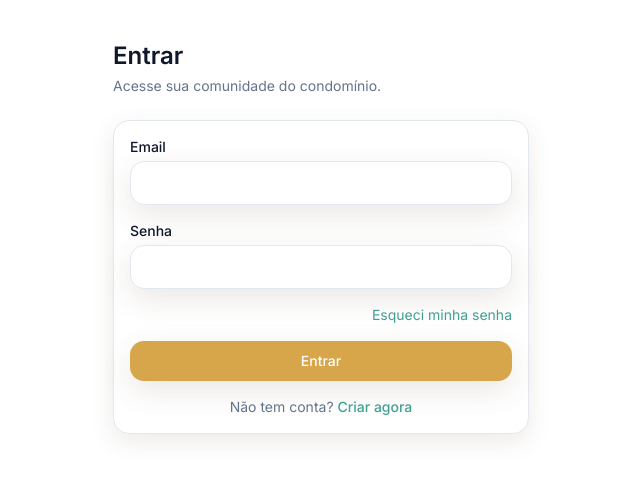
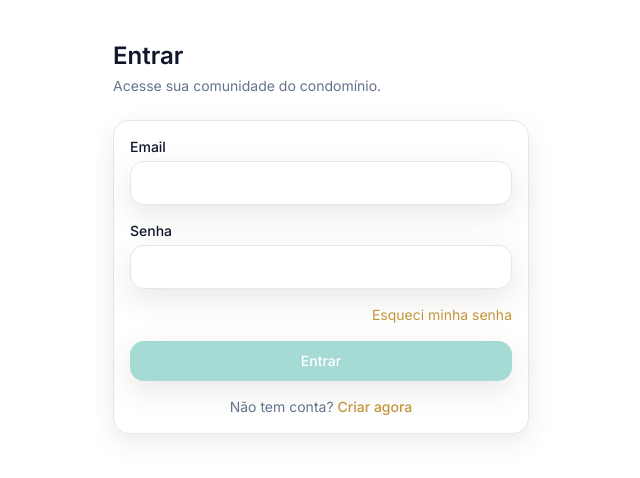
Before and after one commit to PedroHenriqueSales/condo-frontend, a React (Vite) app: page /login in a window 1280 px wide. Shown: the top 478 px of the page, without its empty margins (319-959 px from the left). Built offline with nearby package versions, Linux system fonts and the light colour scheme; no server answers.

Commit message:
Ajuste de identidade visual

```diff
--- a/src/components/AdPlaceholder.tsx
+++ b/src/components/AdPlaceholder.tsx
@@ -20,7 +20,7 @@ export function AdPlaceholder({ className = "", compact = false }: AdPlaceholder
       <img
         src={logoIcon}
         alt=""
-        className="h-full w-full object-contain p-2"
+        className="h-full w-full object-contain bg-transparent p-2"
         aria-hidden
       />
     </div>
--- a/src/components/Button.tsx
+++ b/src/components/Button.tsx
@@ -22,13 +22,13 @@ export function Button({
 
   const variants = {
     primary:
-      "bg-primary text-white shadow-soft hover:bg-primary-strong active:bg-primary-strong focus:ring-primary/40",
+      "bg-primary/50 text-white shadow-soft hover:bg-primary/65 active:bg-primary/60 focus:ring-primary/40",
     accent:
-      "bg-accent text-white shadow-soft hover:bg-accent-strong active:bg-accent-strong focus:ring-accent/40",
+      "bg-accent/50 text-white shadow-soft hover:bg-accent/65 active:bg-accent/60 focus:ring-accent/40",
     ghost:
       "bg-transparent text-text border border-border hover:bg-surface/60 active:bg-surface focus:ring-primary/40",
     danger:
-      "bg-danger text-white shadow-soft hover:opacity-95 active:opacity-90 focus:ring-danger/40",
+      "bg-danger/50 text-white shadow-soft hover:bg-danger/65 active:bg-danger/60 focus:ring-danger/40",
   }[variant];
 
   return <button className={`${base} ${sizes} ${variants} ${className}`} {...props} />;
--- a/src/components/Navbar.tsx
+++ b/src/components/Navbar.tsx
@@ -36,11 +36,15 @@ export function Navbar() {
     <>
       <div className="sticky top-0 z-10 border-b border-border bg-bg/80 backdrop-blur">
         <div className="mx-auto flex max-w-5xl items-center justify-between px-4 py-3">
-          <Link to="/feed" className="flex items-center rounded overflow-hidden bg-bg" aria-label="Aquidolado - Início">
+          <Link
+            to="/feed"
+            className={`flex items-center rounded overflow-hidden ${isDark ? "bg-bg" : "bg-white"}`}
+            aria-label="Aquidolado - Início"
+          >
             <img
               src={isDark ? logoNameDark : logoNameLight}
               alt="Aqui do Lado"
-              className={`h-14 w-auto sm:h-16 ${isDark ? "mix-blend-lighten" : ""}`}
+              className={`h-14 w-auto sm:h-16 bg-transparent ${isDark ? "mix-blend-lighten" : ""}`}
             />
           </Link>
 
--- a/src/pages/AdDetail.tsx
+++ b/src/pages/AdDetail.tsx
@@ -413,12 +413,12 @@ export function AdDetail() {
             <div className="mt-6 flex flex-col gap-2 sm:flex-row sm:flex-wrap">
               {ad.type === "RECOMMENDATION" ? (
                 ad.recommendedContact ? (
-                  <Button onClick={onContact} variant="accent" className="!bg-accent/80 text-white hover:!bg-accent/90">
+                  <Button onClick={onContact} variant="accent" className="!bg-accent/50 text-white hover:!bg-accent/65">
                     Entrar em contato
                   </Button>
                 ) : null
               ) : ad.userId !== user?.id ? (
-                <Button onClick={onContact} variant="accent" className="!bg-accent/80 text-white hover:!bg-accent/90">
+                <Button onClick={onContact} variant="accent" className="!bg-accent/50 text-white hover:!bg-accent/65">
                   Entrar em contato
                 </Button>
               ) : null}
--- a/src/pages/Feed.tsx
+++ b/src/pages/Feed.tsx
@@ -300,7 +300,7 @@ export function Feed() {
       >
         <div className="flex flex-col gap-3 sm:flex-row sm:items-center">
           <input
-            className="h-12 flex-1 rounded-xl border border-border bg-surface px-4 text-sm shadow-soft placeholder:text-muted focus:border-primary focus:outline-none focus:ring-2 focus:ring-primary/25 sm:w-96"
+            className="h-16 min-w-0 flex-1 rounded-xl border border-border bg-surface px-4 text-sm shadow-soft placeholder:text-muted focus:border-primary focus:outline-none focus:ring-2 focus:ring-primary/25 sm:min-w-[20rem]"
             placeholder="Buscar anúncios..."
             value={search}
             onChange={(e) => setSearch(e.target.value)}
@@ -393,7 +393,7 @@ export function Feed() {
                       type="button"
                       variant="accent"
                       size="sm"
-                      className="shrink-0 whitespace-nowrap !bg-accent/80 text-white hover:!bg-accent/90"
+                      className="shrink-0 whitespace-nowrap !bg-accent/50 text-white hover:!bg-accent/65"
                       onClick={(e) => {
                         e.preventDefault();
                         e.stopPropagation();
--- a/src/styles/tokens.css
+++ b/src/styles/tokens.css
@@ -5,10 +5,10 @@
   --c-muted: 100 116 139; /* slate-500-ish */
   --c-border: 226 232 240; /* slate-200-ish */
 
-  --c-primary: 215 166 75; /* #d7a64b - botões de destaque */
-  --c-primary-strong: 195 150 60; /* hover */
-  --c-accent: 76 184 169; /* #4CB8A9 - verde/teal da logo, alternativa para ações */
-  --c-accent-strong: 64 160 146; /* hover */
+  --c-primary: 76 184 169; /* #4CB8A9 - verde/teal (antes accent), botões de destaque */
+  --c-primary-strong: 64 160 146; /* hover */
+  --c-accent: 215 166 75; /* #d7a64b - amarelo/dourado (antes primary), alternativa para ações */
+  --c-accent-strong: 195 150 60; /* hover */
   --c-info: 112 80 52; /* #705034 - informações relevantes (ex.: valor dos anúncios) */
   --c-danger: 239 68 68; /* red-500 */
 }
@@ -21,10 +21,10 @@
     --c-muted: 180 170 160;
     --c-border: 52 42 34;
 
-    --c-primary: 215 166 75; /* #d7a64b - botões de destaque */
-    --c-primary-strong: 195 150 60;
-    --c-accent: 76 184 169; /* #4CB8A9 - verde/teal da logo */
-    --c-accent-strong: 64 160 146;
+    --c-primary: 76 184 169; /* #4CB8A9 - verde/teal (antes accent) */
+    --c-primary-strong: 64 160 146;
+    --c-accent: 215 166 75; /* #d7a64b - amarelo/dourado (antes primary) */
+    --c-accent-strong: 195 150 60;
     --c-info: 220 210 195;
     --c-danger: 248 113 113;
   }
```
